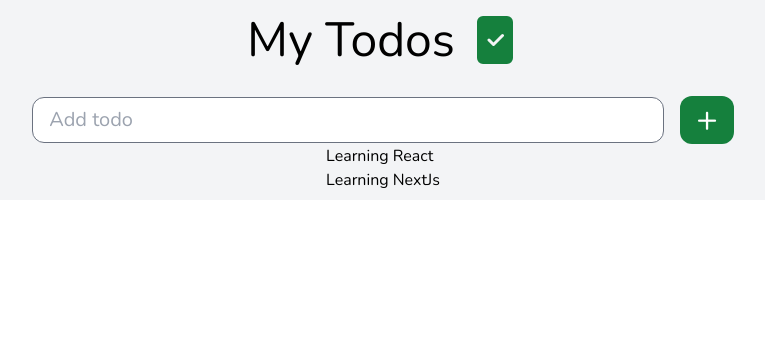
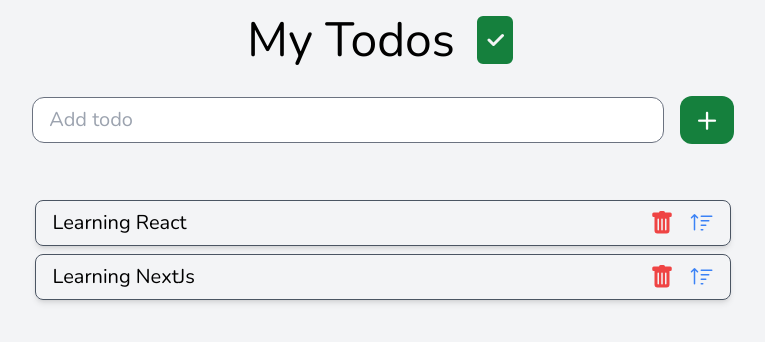
Before and after one commit to Imankh72/todo-test, a React (Create React App) app: page / in a window 1280 px wide. Shown: the top 342 px of the page, without its empty margins (257-1022 px from the left). Built offline with nearby package versions, Linux system fonts and the light colour scheme.

Commit message:
Fix: Todo Component

```diff
--- a/src/App.jsx
+++ b/src/App.jsx
@@ -5,13 +5,15 @@ import TodoList from "./components/TodoList";
 const App = () => {
   return (
     <>
-      <div className="p-2 flex flex-col items-center bg-gray-100 md:max-w-7xl md:mx-auto">
-        <div className="text-center p-2 flex items-center justify-center gap-4 mb-6">
-          <h1 className="text-5xl">My Todos</h1>
-          <BsFillFileCheckFill className="text-5xl text-green-700" />
+      <div>
+        <div className="h-[100vh] p-2 flex flex-col items-center bg-gray-100 md:max-w-7xl md:mx-auto">
+          <div className="text-center p-2 flex items-center justify-center gap-4 mb-6">
+            <h1 className="text-5xl">My Todos</h1>
+            <BsFillFileCheckFill className="text-5xl text-green-700" />
+          </div>
+          <AddTodo />
+          <TodoList />
         </div>
-        <AddTodo />
-        <TodoList />
       </div>
     </>
   );
--- a/src/components/AddTodo.jsx
+++ b/src/components/AddTodo.jsx
@@ -1,6 +1,6 @@
 const AddTodo = () => {
   return (
-    <div className="w-full text-center flex items-center justify-center gap-4 ">
+    <div className="w-full text-center flex items-center justify-center gap-4 mb-14">
       <input
         type="text"
         placeholder="Add todo"
--- a/src/components/Todo.jsx
+++ b/src/components/Todo.jsx
@@ -1,16 +1,16 @@
-import { useTodos } from "../hooks/useTodos";
+import { BsTrashFill, BsSortUp } from "react-icons/bs";
 
-const Todo = () => {
-  const { todos } = useTodos();
-
-  console.log(todos);
-
+const Todo = ({ content }) => {
   return (
-    <div>
-      {todos.map((todo) => (
-        <div key={todo.id}>{todo.content}</div>
-      ))}
-    </div>
+    <>
+      <div className="w-[90%] flex items-center justify-between border border-gray-600 py-2 px-4 rounded-lg shadow-md md:w-[55%]">
+        <p className="text-xl">{content}</p>
+        <div className="flex items-center gap-4">
+          <BsTrashFill className="text-red-500 text-2xl cursor-pointer transition-all hover:text-red-700" />
+          <BsSortUp className="text-blue-500 text-2xl cursor-pointer transition-all hover:text-blue-700" />
+        </div>
+      </div>
+    </>
   );
 };
 
--- a/src/components/TodoList.jsx
+++ b/src/components/TodoList.jsx
@@ -1,10 +1,17 @@
 import Todo from "./Todo";
+import { useTodos } from "../hooks/useTodos";
 
 const TodoList = () => {
+  const { todos } = useTodos();
+
   return (
-    <div>
-      <Todo />
-    </div>
+    <>
+      <div className="w-full flex flex-col items-center gap-2 ">
+        {todos.map(({ id, content }) => (
+          <Todo key={id} content={content} />
+        ))}
+      </div>
+    </>
   );
 };
 
```
